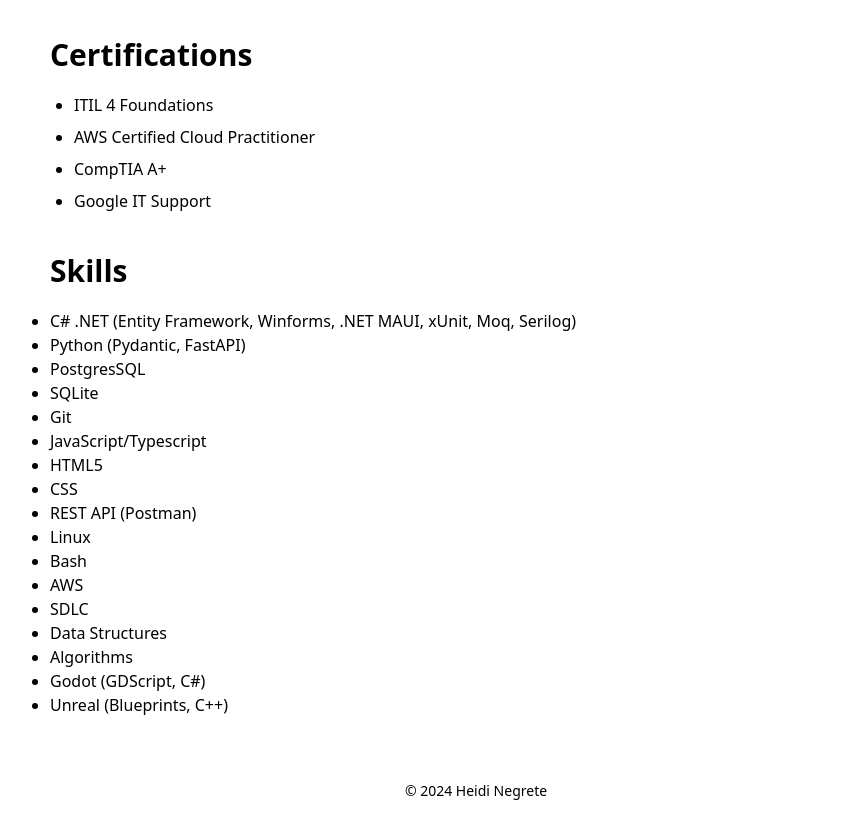
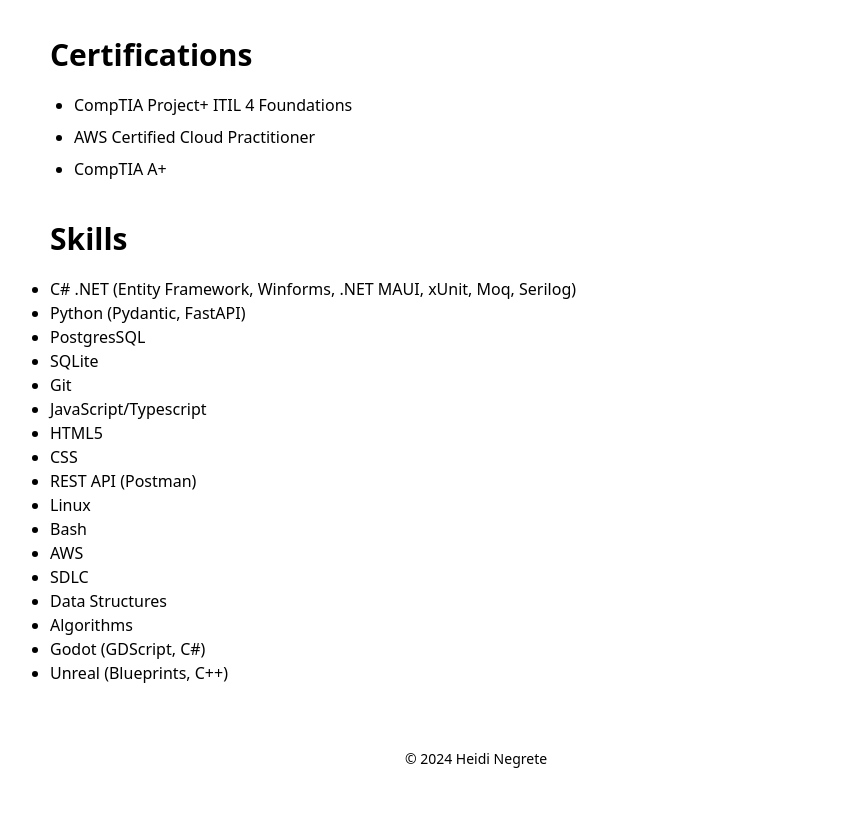
Before and after one commit to Heidi-Negrete/negrete.dev, an Astro site: page /cv in a window 1280 px wide. Shown: the part 1567-2396 px from the top of the page, without its empty margins (316-1173 px from the left). After the commit the page ends 2364 px from the top, so only its background shows below. Built offline with nearby package versions, Linux system fonts and the light colour scheme; Astro itself is replaced by a stand-in of ours.

Commit message:
update certifications

```diff
--- a/src/pages/cv.astro
+++ b/src/pages/cv.astro
@@ -162,6 +162,10 @@
 	<ul class="list-disc mx-6 mb-10 grid gap-2">
 		<li>
 			<a
+				href="https://www.credly.com/badges/889298b2-2995-4b6a-b162-a574df3f194b/public_url"
+				>CompTIA Project+</a
+			>
+			<a
 				href="https://www.linkedin.com/feed/update/urn:li:activity:7183778404448509952/"
 				target="_blank">ITIL 4 Foundations</a
 			>
@@ -176,12 +180,6 @@
 			<a
 				href="https://www.credly.com/badges/df9093af-cbff-48c3-bb6f-0c77f3d714e3/public_url"
 				target="_blank">CompTIA A+</a
-			>
-		</li>
-		<li>
-			<a
-				href="https://www.credly.com/badges/5a248e8f-2b5c-49d4-ae8f-041ac00ee142/public_url"
-				target="_blank">Google IT Support</a
 			>
 		</li>
 	</ul>
```
